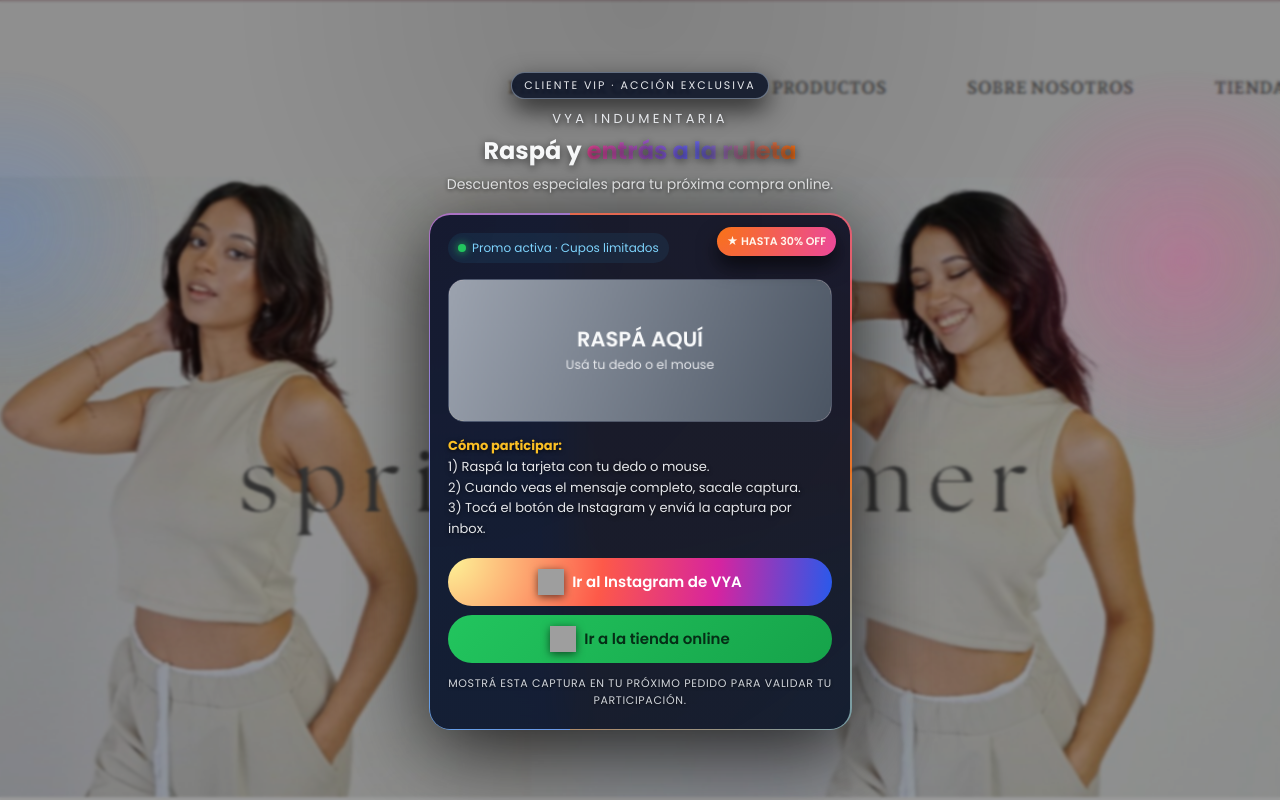
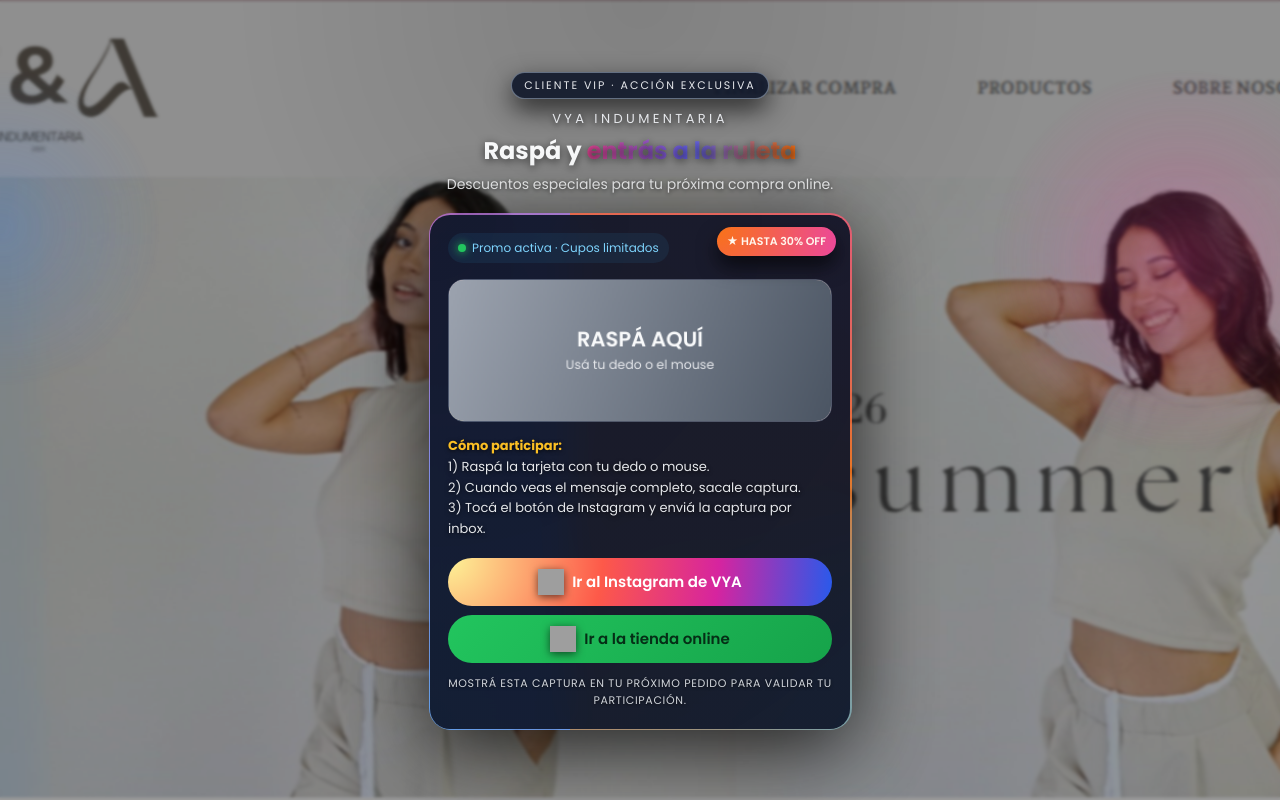
Before and after one commit to xbetalexis/indumentaria-a-v, a plain HTML site: page index.html in a window 1280 px wide. Shown: the top 800 px of the page. Drawn offline with Linux system fonts and the light colour scheme; grey boxes are pictures that could not be loaded.

Commit message:
Update index.html

```diff
--- a/index.html
+++ b/index.html
@@ -26,14 +26,13 @@
         min-height: 100vh;
         font-family: "Poppins", system-ui, -apple-system, BlinkMacSystemFont, sans-serif;
 
-        /* FONDO NUEVO */
-        background: url("https://raw.githubusercontent.com/xbetalexis/indumentaria-a-v/main/Captura%20de%20pantalla%20(110).PNG") no-repeat center center fixed;
+        /* FONDO NUEVO: vyaww.PNG */
+        background: url("https://raw.githubusercontent.com/xbetalexis/indumentaria-a-v/main/vyaww.PNG") no-repeat center center fixed;
         background-size: cover;
 
         position: relative;
         color: #f9fafb;
 
-        /* CENTRADO EXCELENTE */
         display: flex;
         justify-content: center;
         align-items: center;
@@ -44,23 +43,20 @@
         overflow: hidden;
     }
 
-    /* Overlay MUCHO más suave */
+    /* Overlay más suave */
     body::before {
         content: "";
         position: absolute;
         inset: 0;
 
-        /* MAS CLARO + MENOS OSCURO */
         background: radial-gradient(circle at top, rgba(0,0,0,0.10) 0%, transparent 40%),
                     rgba(0,0,0,0.40);
 
-        /* MENOS BLUR */
         backdrop-filter: blur(1px);
-
         z-index: 0;
     }
 
-    /* Orbes Apple Vision Pro */
+    /* Orbes glow */
     .bg-orb {
         position: absolute;
         width: 380px;
@@ -96,8 +92,6 @@
         position: relative;
         z-index: 1;
         animation: floatIn 0.7s ease-out;
-
-        /* Céntralo incluso en pantallas altas */
         margin: 0 auto;
     }
 
@@ -181,8 +175,6 @@
         margin-top: 20px;
         position: relative;
         transition: transform 0.15s ease-out;
-
-        /* CENTRADO VISUAL EXTRA */
         margin-left: auto;
         margin-right: auto;
     }
@@ -365,7 +357,6 @@
         <div class="card-border"></div>
 
         <div class="card">
-
             <div class="badge-discount">
                 ★ HASTA 30% OFF
             </div>
```
